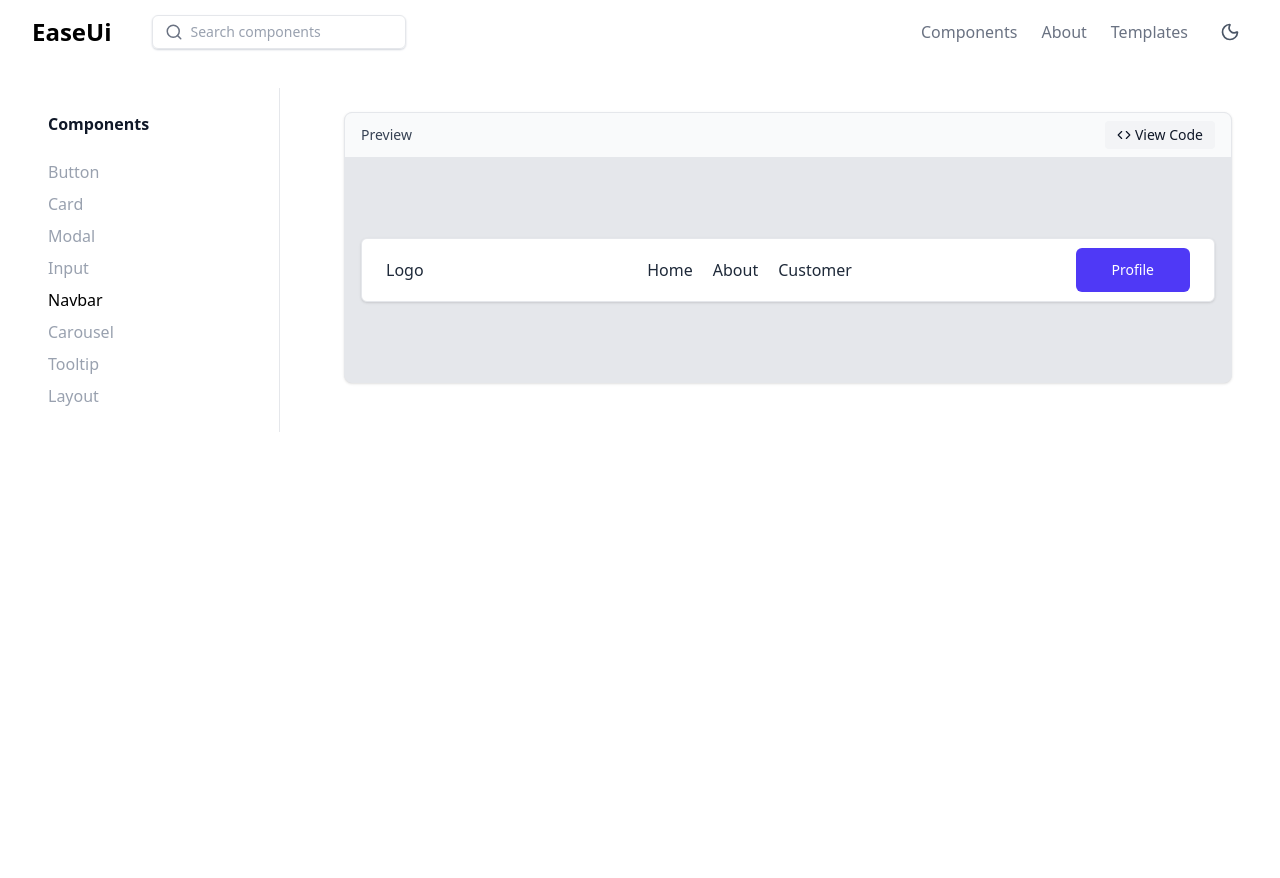
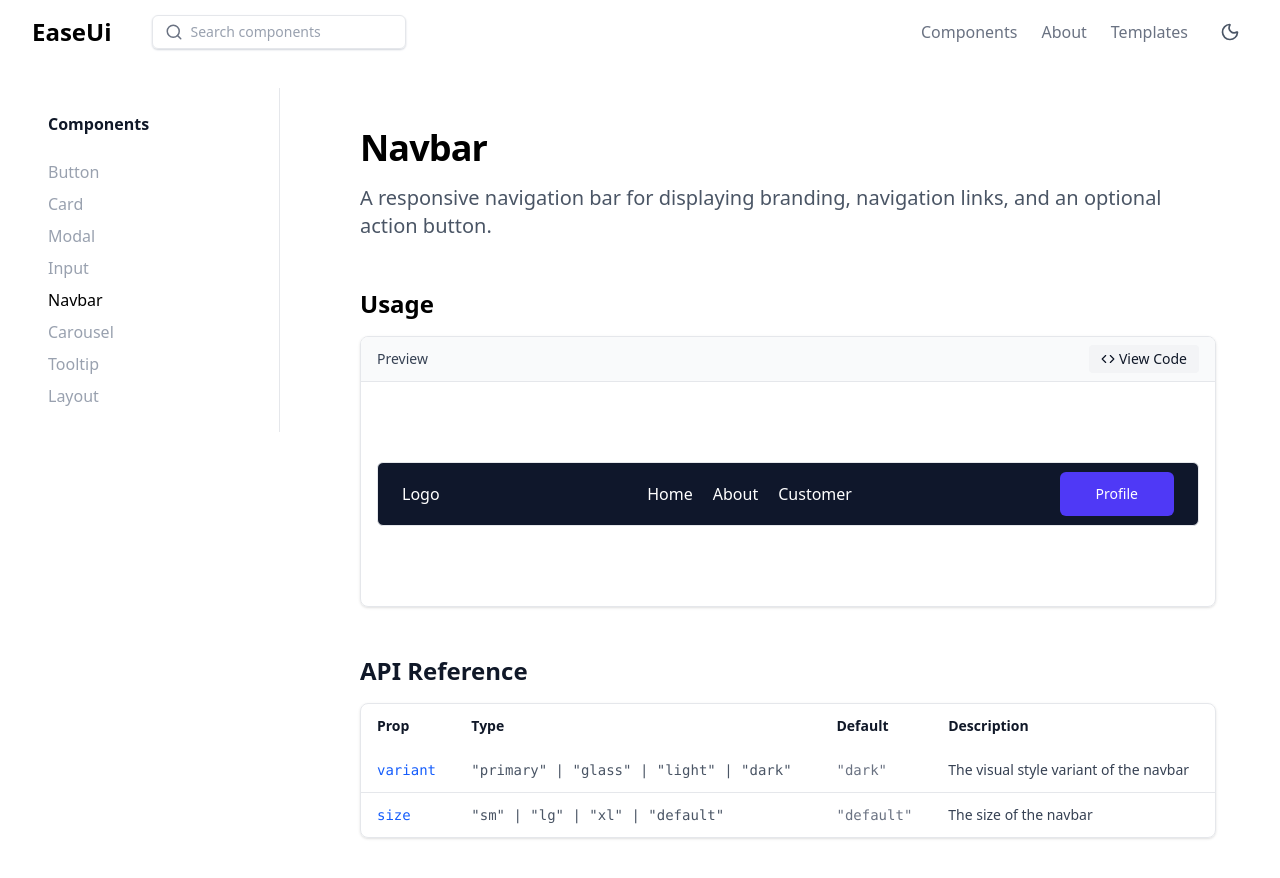
Before and after one commit to deeppakhare/Frontend-Assignments-Sheriyans-Cohort-3, a React (Vite) app in the folder Assignment-13/: page /components/navbar in a window 1280 px wide. Shown: the top 878 px of the page. Built offline with nearby package versions, Linux system fonts and the light colour scheme.

Commit message:
completing Navbar section UI

```diff
--- a/Assignment-13/src/components/navbar/Navbar.tsx
+++ b/Assignment-13/src/components/navbar/Navbar.tsx
@@ -26,7 +26,7 @@ const navbarVariants = cva(
       },
     },
     defaultVariants: {
-      variant: "light",
+      variant: "dark",
       size: "default",
     },
   }
--- a/Assignment-13/src/pages/ComponentsDemo.tsx
+++ b/Assignment-13/src/pages/ComponentsDemo.tsx
@@ -12,7 +12,7 @@ const ComponentDemo = ({ children, code }: ComponentDemoProps) => {
   const [isCodeVisible, setIsCodeVisible] = useState(false);
 
   return (
-    <div className="border border-gray-200 rounded-lg overflow-hidden shadow-sm bg-gray-200">
+    <div className="border border-gray-200 rounded-lg overflow-hidden shadow-sm ">
       <div className="flex items-center justify-between px-4 py-2 border-b border-gray-200 bg-gray-50">
         <span className="text-sm font-medium text-gray-700">Preview</span>
         <button
--- a/Assignment-13/src/pages/components/ButtonPage.tsx
+++ b/Assignment-13/src/pages/components/ButtonPage.tsx
@@ -40,21 +40,21 @@ import { Button } from "@/components/Button/Button"
   ];
 
   return (
-    <div className="max-w-4xl mx-auto p-6 space-y-12">
-      <header className="space-y-2">
-        <p
+    <div className="max-w-4xl mx-auto p-4 space-y-12">
+      <div className="space-y-4">
+        <h1
           className="text-4xl font-bold tracking-tight"
           style={{ color: "var(--text-color)" }}
         >
           Button
-        </p>
-        <p className="text-lg text-gray-600">
+        </h1>
+        <p className="text-xl text-gray-600">
           Displays a button or a component that looks like a button.
         </p>
-      </header>
+      </div>
 
       <section className="space-y-4">
-        <h2 className="text-2xl font-semibold">Usage</h2>
+        <h2 className="text-2xl font-semibold" style={{ color: "var(--text-color)" }}>Usage</h2>
         <ComponentDemo code={basicUsageCode}>
           <div className="flex gap-4 flex-wrap">
             <Button
--- a/Assignment-13/src/pages/components/NavbarPage.tsx
+++ b/Assignment-13/src/pages/components/NavbarPage.tsx
@@ -1,18 +1,68 @@
-import { Navbar } from "@/components/navbar";
+import { Navbar } from "@/components/Navbar";
 import ComponentDemo from "../ComponentsDemo";
+import PropsTable from "@/components/Personal/PropsTable";
+
 
 const NavbarPage = () => {
-  const usageCode = `import ComponentDemo from "../ComponentsDemo";
-      <Navbar />
+  const usageCode = `import { Navbar } from "@/components/Navbar/Navbar";
+import { Button } from "@/components/Button/Button";
+  <Navbar>
+    <h1>Logo</h1>
+    <div className="flex gap-5">
+      <a href="">Home</a>
+      <a href="">About</a>
+      <a href="">Customer</a>
+    </div>
+    <div>
+      <Button hoverAnimation="none">Profile</Button>
+    </div>
+  </Navbar>`;
 
-
-  `;
+  const propsData = [
+    {
+      prop: "variant",
+      type: '"primary" | "glass" | "light" | "dark"',
+      default: '"dark"',
+      description: "The visual style variant of the navbar",
+    },
+    {
+      prop: "size",
+      type: '"sm" | "lg" | "xl" | "default"',
+      default: '"default"',
+      description: "The size of the navbar",
+    },
+  ];
 
   return (
-    <div>
-      <ComponentDemo code={usageCode}>
-        <Navbar />
-      </ComponentDemo>
+    <div className="max-w-4xl mx-auto p-4 space-y-12">
+      <div className="space-y-4">
+        <h1
+          className="text-4xl font-bold tracking-tight"
+          style={{ color: "var(--text-color)" }}
+        >
+          Navbar
+        </h1>
+        <p className="text-xl text-gray-600">
+          A responsive navigation bar for displaying branding, navigation links,
+          and an optional action button.
+        </p>
+      </div>
+      <section className="space-y-4">
+        <h2
+          className="text-2xl font-semibold"
+          style={{ color: "var(--text-color)" }}
+        >
+          Usage
+        </h2>
+        <ComponentDemo code={usageCode}>
+          <Navbar />
+        </ComponentDemo>
+      </section>
+
+      <section className="space-y-4">
+        <h2 className="text-2xl font-semibold">API Reference</h2>
+        <PropsTable data={propsData}/>
+      </section>
     </div>
   );
 };
```
Also changed, not shown: Assignment-13/changes.txt (added).
